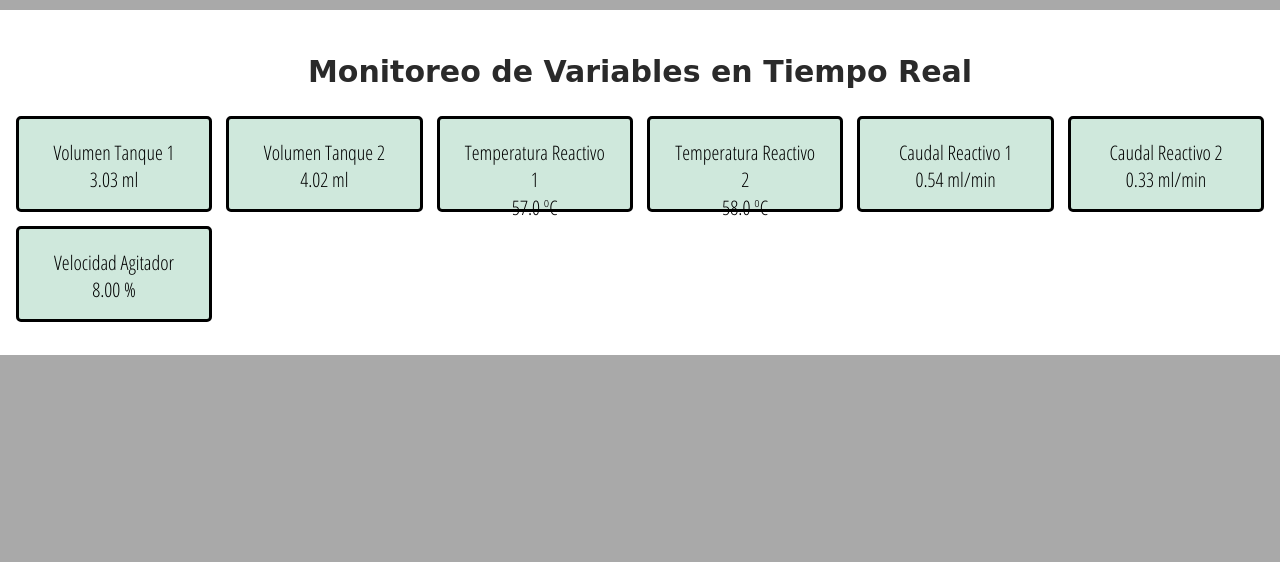
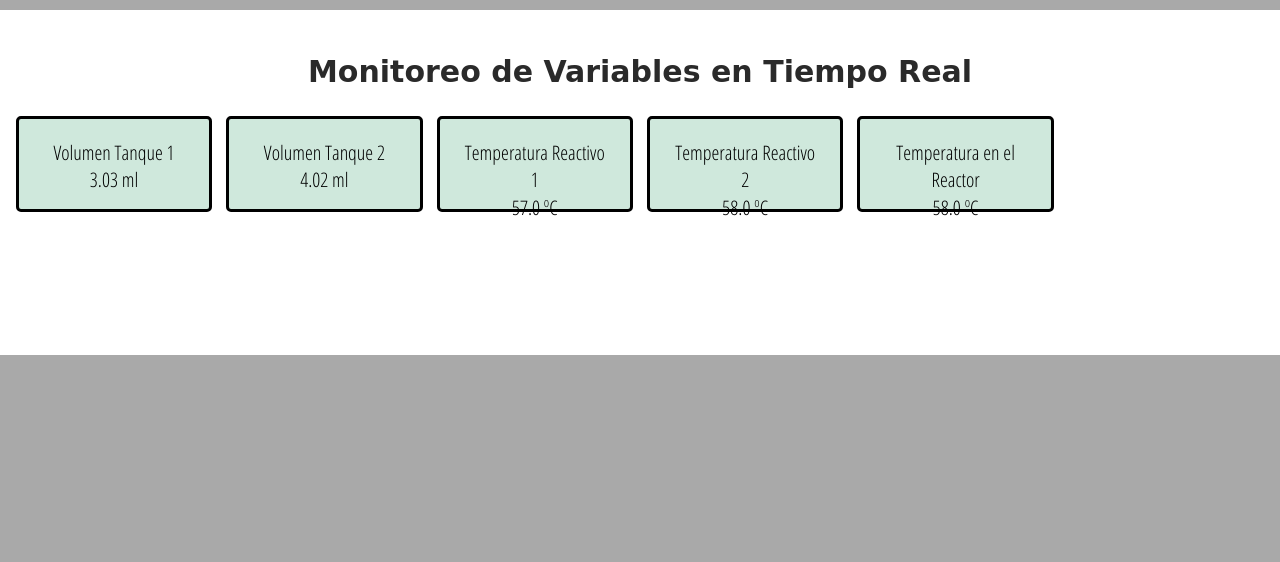
Before and after one commit to en-medina/RPI_REACTOR_CSTR_TOG, a Flask app: template app/web_service/templates/index.html in a window 1280 px wide. Shown: the part 150-712 px from the top of the page. Run offline with Flask 2, Linux system fonts and the light colour scheme; the template is opened without the code that fills it, so the values that code supplies are empty; some web fonts are replaced.

Commit message:
Comment Flow/Speed box from templates

```diff
--- a/app/web_service/templates/index.html
+++ b/app/web_service/templates/index.html
@@ -27,7 +27,11 @@
 	  	<span id="reactive2_temperature">58.0</span><span> <sup>o</sup>C</span>
 	  </div>
 
-	  <div class="box"><div>Caudal Reactivo 1</div>
+	 	<div class="box"><div>Temperatura en el Reactor</div>
+	  <span id="reactor_temperature">58.0</span><span> <sup>o</sup>C</span>
+	  </div>
+
+<!-- 	  <div class="box"><div>Caudal Reactivo 1</div>
 	  	<span id="reactive1_flow">0.54</span><span> ml/min</span>
 	  </div>
 
@@ -38,6 +42,6 @@
 	  <div class="box"><div>Velocidad Agitador</div>
 	  	<span id="agitator_speed">8.00</span><span> %</span>
 	  </div>
-	</div>
+ -->	</div>
 </main>
 {% endblock %}
```
